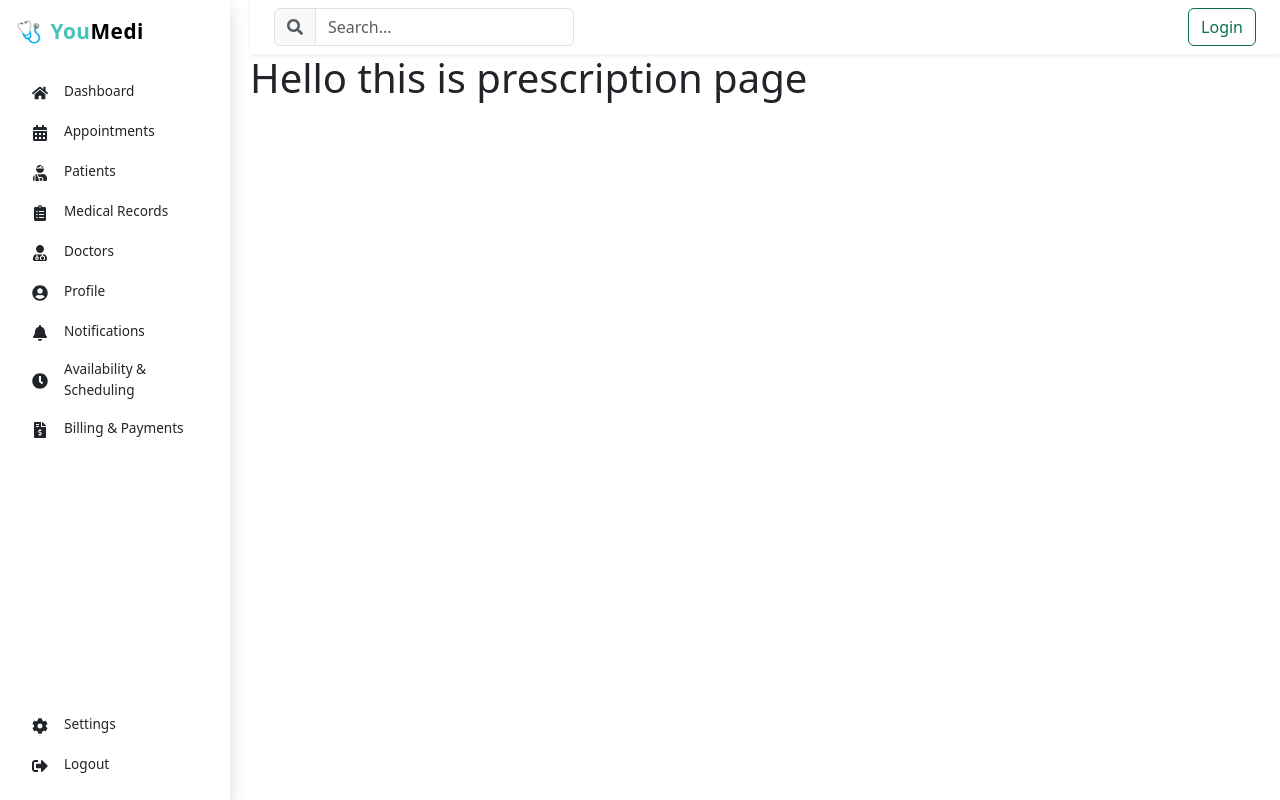
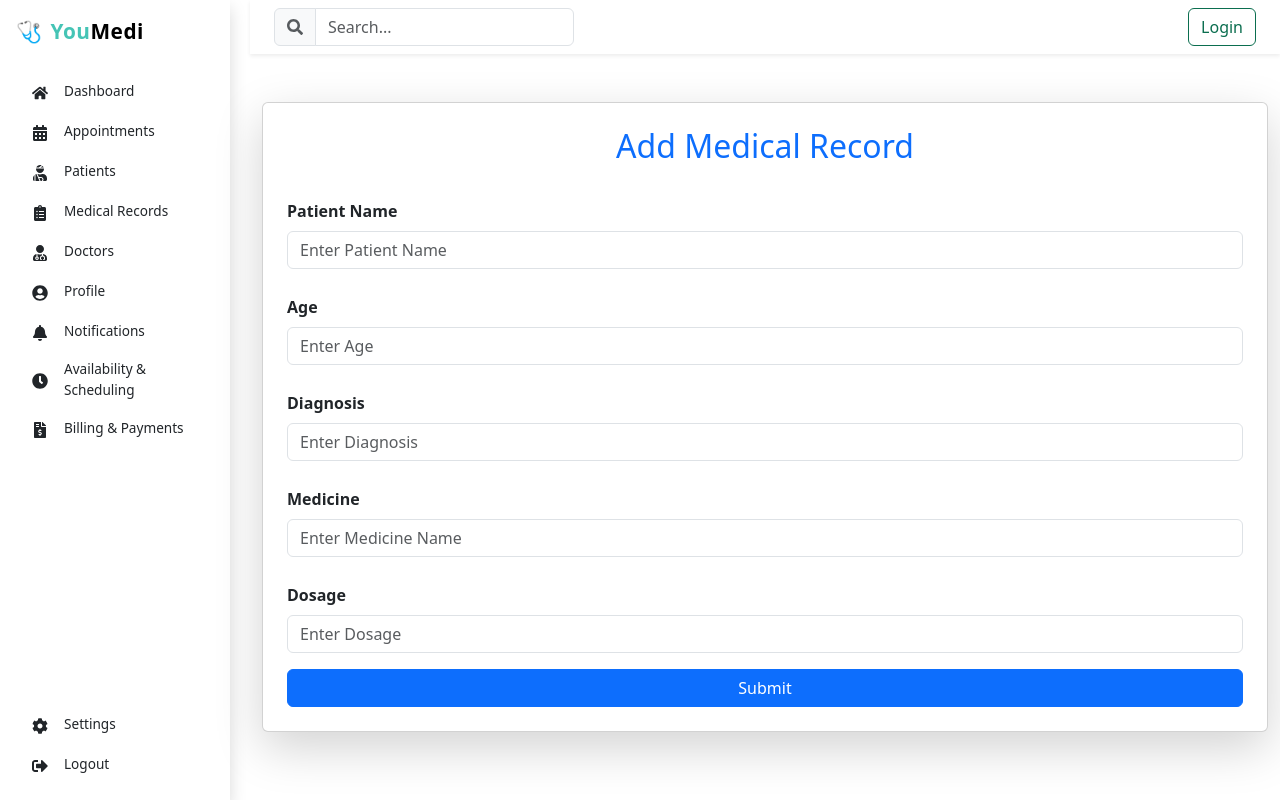
Before and after one commit to chandu539/Hospital_management_system, a React (Vite) app in the folder frontend/: page /prescription in a window 1280 px wide. Built offline with nearby package versions, Linux system fonts and the light colour scheme.

Commit message:
Add pages

```diff
--- a/frontend/package.json
+++ b/frontend/package.json
@@ -16,6 +16,7 @@
     "jwt-decode": "^4.0.0",
     "postcss": "^8.5.3",
     "react": "^19.0.0",
+    "react-bootstrap": "^2.10.9",
     "react-dom": "^19.0.0",
     "react-icons": "^5.5.0",
     "react-router-dom": "^7.2.0",
--- a/frontend/src/App.jsx
+++ b/frontend/src/App.jsx
@@ -12,13 +12,14 @@ import PatientList from "./pages/PatientList";
 import Patients from "./pages/patients";
 import NewPatient from "./pages/NewPatient";
 import Appointments from "./pages/Appointments";
-import MedicalRecords from "./pages/MedicalRecords";
+import MedicalRecords from "./pages/MedicalRecord";
 import Settings from "./pages/Settings";
 import Billing from "./pages/Billing";
 import Availability from "./pages/Availability";
 import Notifications from "./pages/Notifications";
 import Doctors from "./pages/Doctors";
 import PrescriptionPage from "./pages/PrescriptionPage";
+// import "bootstrap/dist/css/bootstrap.min.css";
 
 
 
--- /dev/null
+++ b/frontend/src/pages/MedicalRecord.jsx
@@ -0,0 +1,53 @@
+
+
+
+import React, { useEffect, useState } from "react";
+import axios from "axios";
+import { Container, Card, Row, Col } from "react-bootstrap";
+import "../styles/Medical_record.css";
+
+const MedicalRecords = () => {
+  const [records, setRecords] = useState([]);
+  const [expandedId, setExpandedId] = useState(null);
+
+  useEffect(() => {
+    axios.get("http://localhost:5000/api/medical/")
+      .then(response => setRecords(response.data))
+      .catch(error => console.error("Error fetching records", error));
+  }, []);
+
+  const toggleExpand = (id) => {
+    setExpandedId(expandedId === id ? null : id);
+  };
+
+  return (
+    <Container className="mt-4">
+      <h2 className="text-center mb-4 heading">📜 Medical History</h2>
+      <Row>
+        {records.map(record => (
+          <Col md={6} lg={4} key={record._id} className="mb-4 fade-in">
+            <Card className="shadow-lg border-0 medical-card" onClick={() => toggleExpand(record._id)}>
+              <Card.Body>
+                <Card.Title className="text-primary">{record.patientName}</Card.Title>
+                {expandedId === record._id && (
+                  <div>
+                    <Card.Text><strong>Age:</strong> {record.age} years</Card.Text>
+                    <Card.Text><strong>Diagnosis:</strong> {record.diagnosis}</Card.Text>
+                    <Card.Text><strong>Prescriptions:</strong></Card.Text>
+                    <ul>
+                      {record.prescriptions.map((pres, index) => (
+                        <li key={index}>{pres.medicine} - {pres.dosage}</li>
+                      ))}
+                    </ul>
+                  </div>
+                )}
+              </Card.Body>
+            </Card>
+          </Col>
+        ))}
+      </Row>
+    </Container>
+  );
+};
+
+export default MedicalRecords;
--- a/frontend/src/pages/MedicalRecords.jsx
+++ /dev/null
@@ -1,11 +0,0 @@
-import React from 'react'
-
-function MedicalRecords() {
-  return (
-    <div>
-      <h1>this is medical records page</h1>
-    </div>
-  )
-}
-
-export default MedicalRecords
--- a/frontend/src/pages/PrescriptionPage.jsx
+++ b/frontend/src/pages/PrescriptionPage.jsx
@@ -1,11 +1,115 @@
-import React from 'react'
 
-function PrescriptionPage() {
+
+import React, { useState } from "react";
+import axios from "axios";
+import "bootstrap/dist/css/bootstrap.min.css";
+
+const PrescriptionPage = () => {
+  const [formData, setFormData] = useState({
+    patientName: "",
+    age: "",
+    diagnosis: "",
+    medicine: "",
+    dosage: "",
+  });
+
+  const handleChange = (e) => {
+    setFormData({ ...formData, [e.target.name]: e.target.value });
+  };
+
+  const handleSubmit = async (e) => {
+    e.preventDefault();
+    const newRecord = {
+      patientName: formData.patientName,
+      age: parseInt(formData.age),
+      diagnosis: formData.diagnosis,
+      prescriptions: [{ medicine: formData.medicine, dosage: formData.dosage }],
+    };
+
+    try {
+      const res = await axios.post(
+        "http://localhost:5000/api/medical/add",
+        newRecord
+      );
+      alert("Record Added Successfully");
+      console.log(res.data);
+    } catch (error) {
+      console.error("Error adding record", error);
+    }
+  };
+
   return (
-    <div>
-      <h1>Hello this is prescription page</h1>
+    <div className="container mt-5">
+      <div className="card shadow-lg p-4">
+        <h2 className="text-center mb-4 text-primary">Add Medical Record</h2>
+        <form onSubmit={handleSubmit}>
+          <div className="mb-3">
+            <label className="form-label">Patient Name</label>
+            <input
+              type="text"
+              name="patientName"
+              className="form-control"
+              placeholder="Enter Patient Name"
+              onChange={handleChange}
+              required
+            />
+          </div>
+
+          <div className="mb-3">
+            <label className="form-label">Age</label>
+            <input
+              type="number"
+              name="age"
+              className="form-control"
+              placeholder="Enter Age"
+              onChange={handleChange}
+              required
+            />
+          </div>
+
+          <div className="mb-3">
+            <label className="form-label">Diagnosis</label>
+            <input
+              type="text"
+              name="diagnosis"
+              className="form-control"
+              placeholder="Enter Diagnosis"
+              onChange={handleChange}
+              required
+            />
+          </div>
+
+          <div className="mb-3">
+            <label className="form-label">Medicine</label>
+            <input
+              type="text"
+              name="medicine"
+              className="form-control"
+              placeholder="Enter Medicine Name"
+              onChange={handleChange}
+              required
+            />
+          </div>
+
+          <div className="mb-3">
+            <label className="form-label">Dosage</label>
+            <input
+              type="text"
+              name="dosage"
+              className="form-control"
+              placeholder="Enter Dosage"
+              onChange={handleChange}
+              required
+            />
+          </div>
+
+          <button type="submit" className="btn btn-primary w-100">
+            Submit
+          </button>
+        </form>
+      </div>
     </div>
-  )
-}
+  );
+};
 
-export default PrescriptionPage
+export default PrescriptionPage;
--- /dev/null
+++ b/frontend/src/styles/Medical_record.css
@@ -0,0 +1,51 @@
+.heading {
+    font-weight: bold;
+    font-size: 28px;
+    color: #007bff;
+    text-shadow: 1px 1px 2px rgba(0, 0, 0, 0.2);
+  }
+
+  .container {
+    max-width: 1200px;
+  }
+
+  .medical-card {
+    border-radius: 12px;
+    overflow: hidden;
+    transition: transform 0.3s ease-in-out, box-shadow 0.3s ease-in-out;
+  }
+
+  .medical-card:hover {
+    transform: translateY(-5px);
+    box-shadow: 0px 8px 15px rgba(0, 0, 0, 0.2);
+  }
+
+  .image-container {
+    max-height: 200px;
+    overflow: hidden;
+  }
+
+  .image-container img {
+    width: 100%;
+    height: auto;
+    transition: transform 0.5s ease-in-out;
+  }
+
+  .image-container:hover img {
+    transform: scale(1.1);
+  }
+
+  .fade-in {
+    animation: fadeIn 1s ease-in-out;
+  }
+
+  @keyframes fadeIn {
+    from {
+      opacity: 0;
+      transform: translateY(20px);
+    }
+    to {
+      opacity: 1;
+      transform: translateY(0);
+    }
+  }
```
Also changed, not shown: 1 other file (tests, documents, lock files or other folders).
